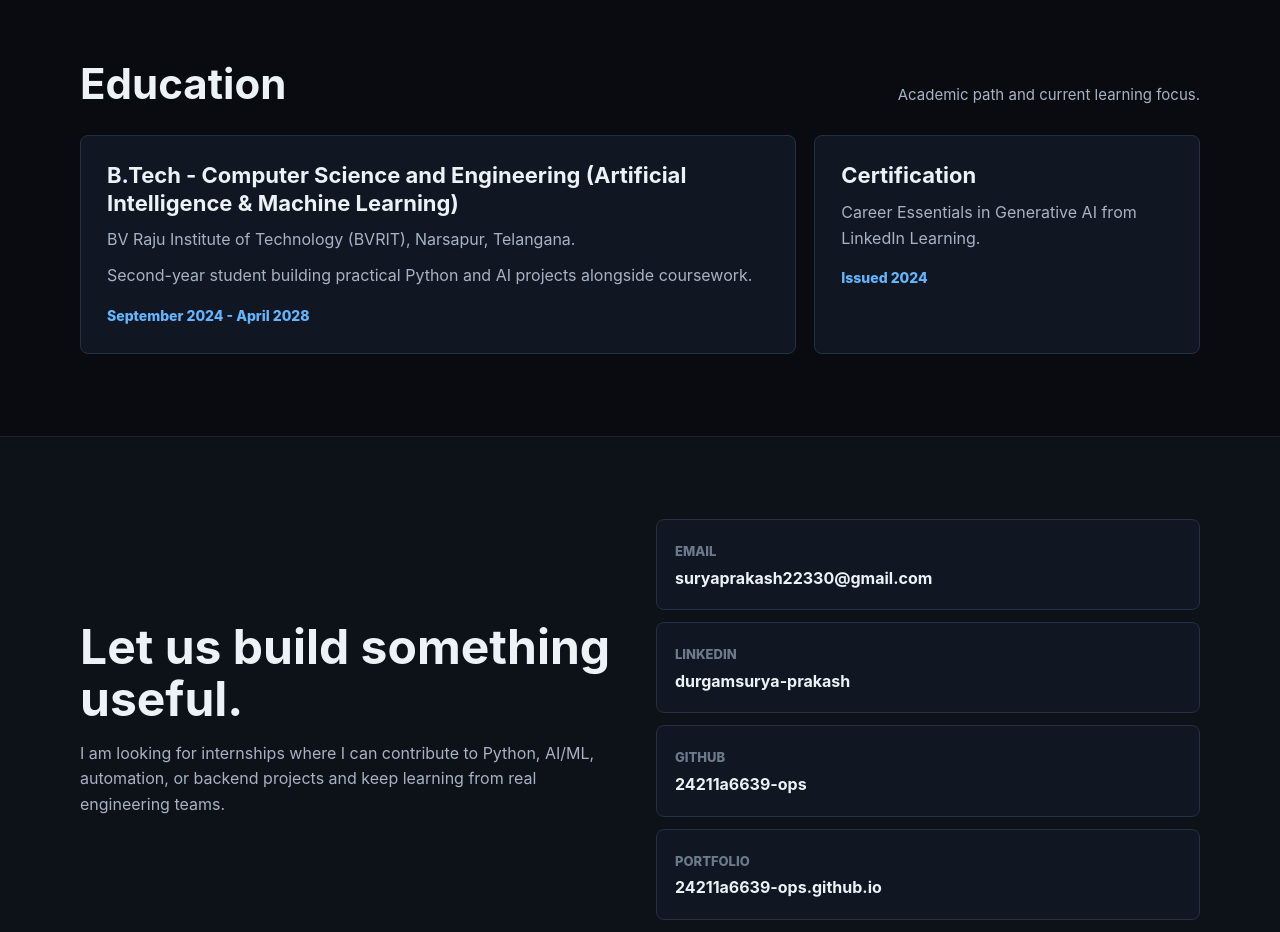
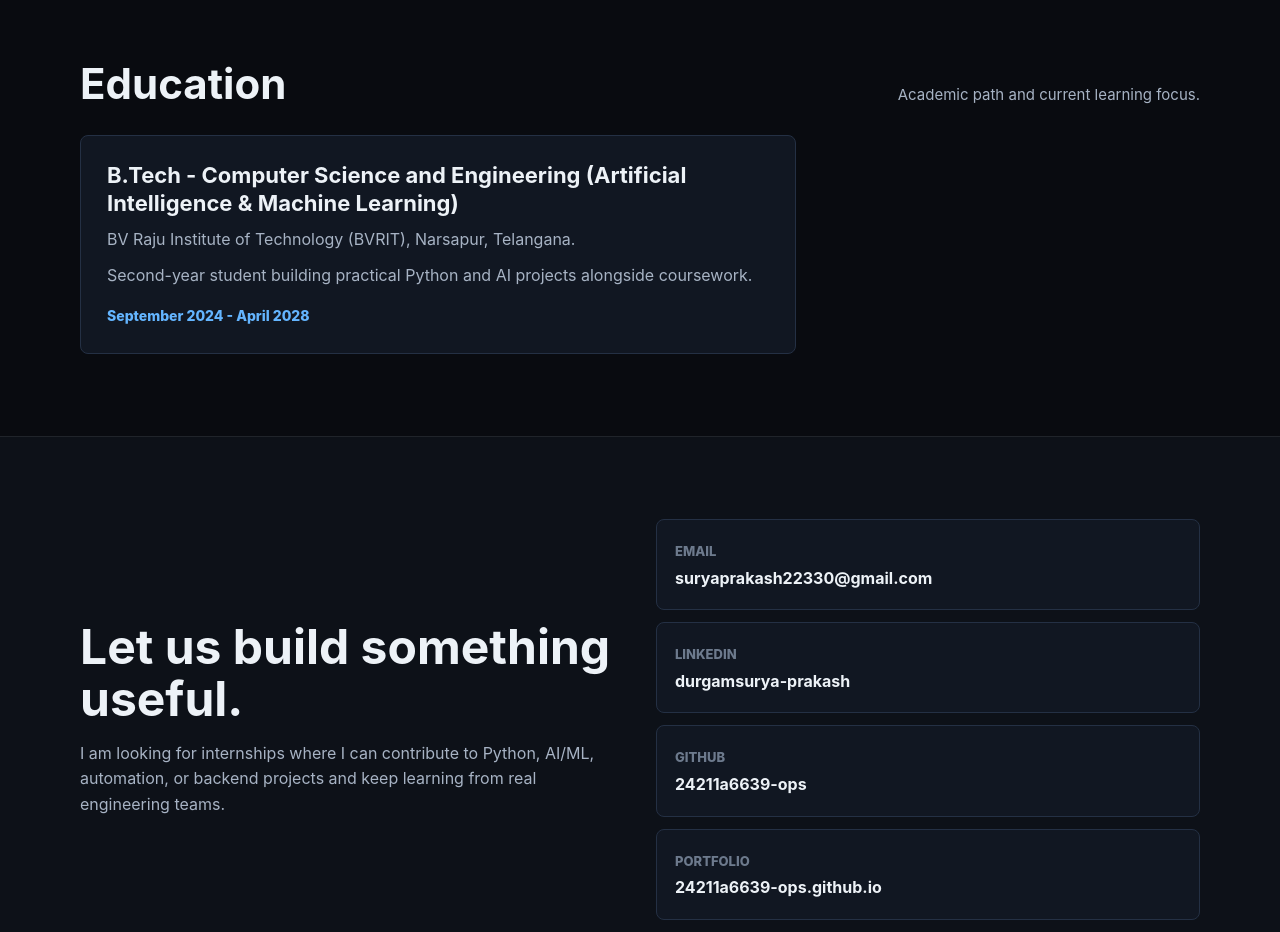
Before and after one commit to 24211a6639-ops/24211a6639-ops.github.io, a plain HTML site: page index.html in a window 1280 px wide. Shown: the part 3600-4532 px from the top of the page. Drawn offline with Linux system fonts and the light colour scheme.

Commit message:
Update index.html

```diff
--- a/index.html
+++ b/index.html
@@ -1034,11 +1034,7 @@
           <div class="education-meta">September 2024 - April 2028</div>
         </article>
 
-        <article class="education-card">
-          <h3>Certification</h3>
-          <p>Career Essentials in Generative AI from LinkedIn Learning.</p>
-          <div class="education-meta">Issued 2024</div>
-        </article>
+
       </div>
     </section>
 
```
